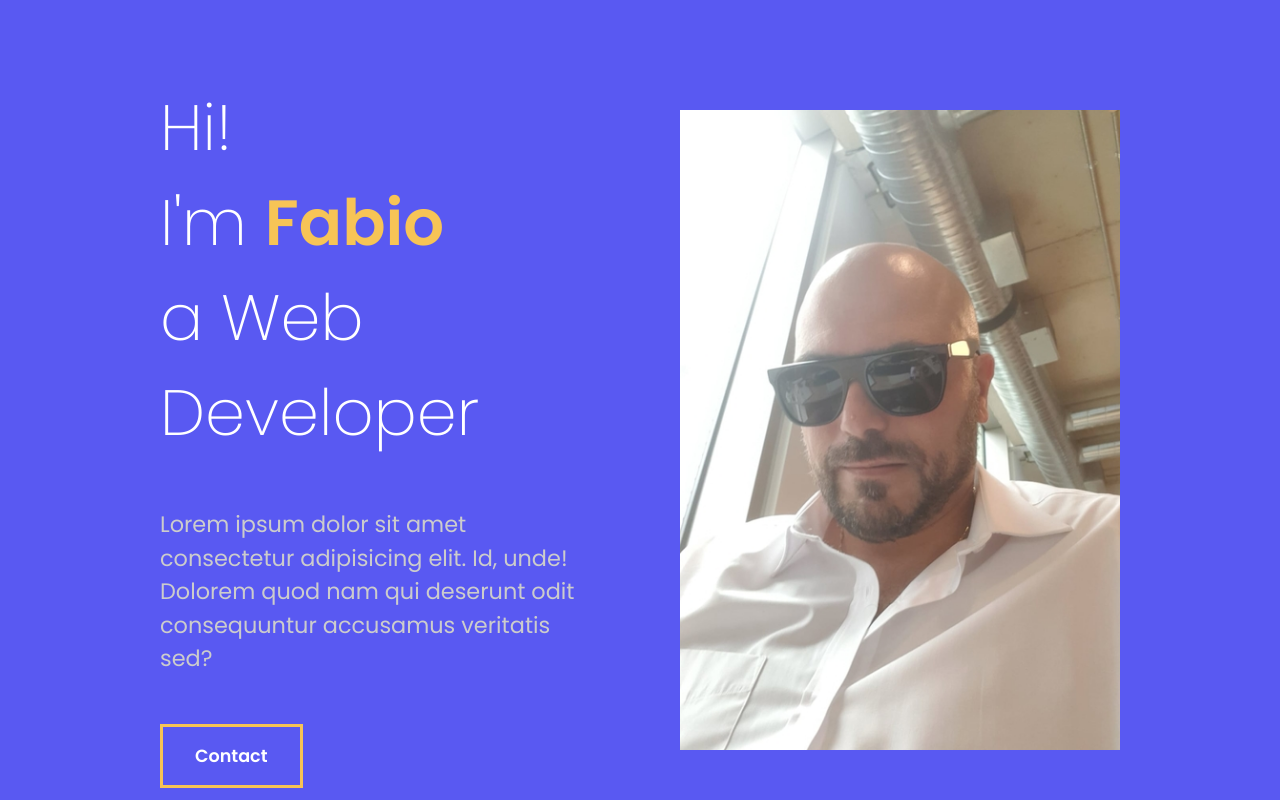
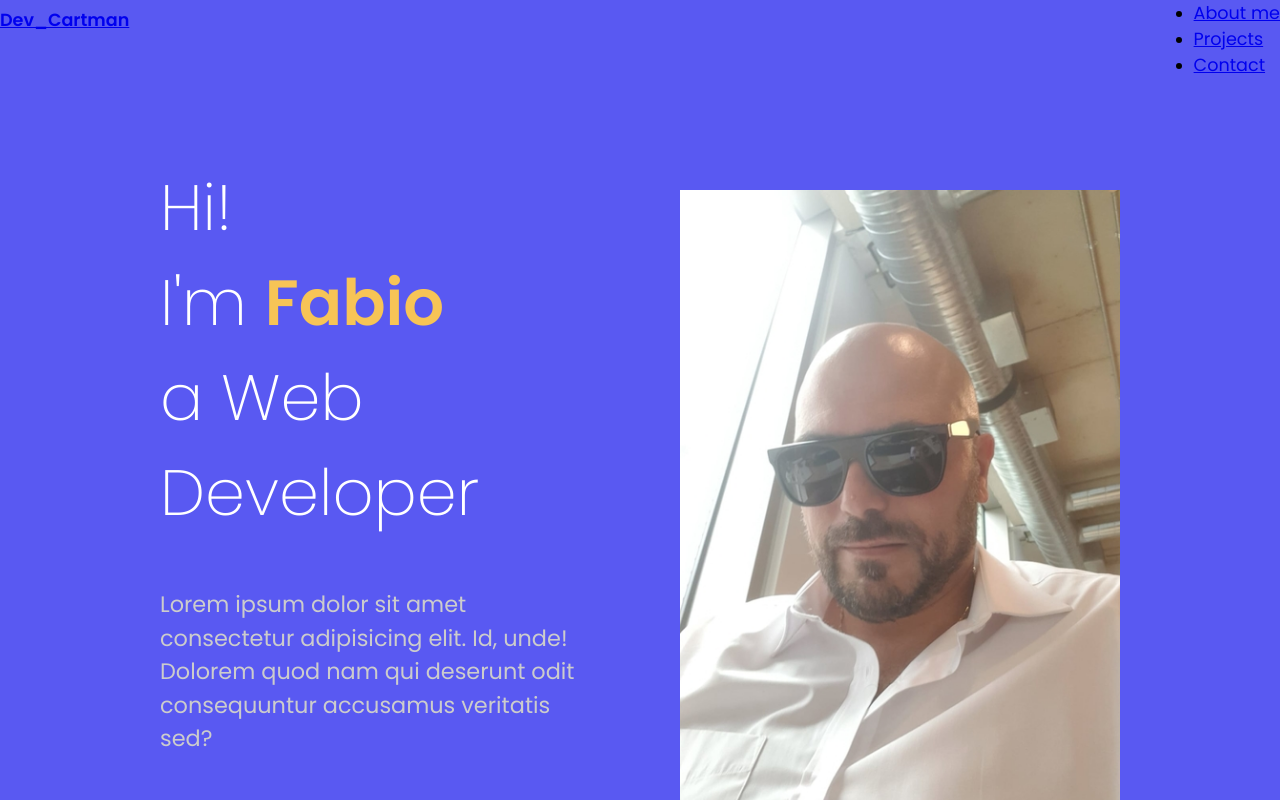
Before and after one commit to cartman1978/myportfolio, a React (Create React App) app: page / in a window 1280 px wide. Shown: the top 800 px of the page. Built offline with nearby package versions, Linux system fonts and the light colour scheme.

Commit message:
added Nav component

```diff
--- a/src/App.js
+++ b/src/App.js
@@ -3,11 +3,13 @@ import React from "react";
 import GlobalStyle from "./components/GlobalStyle";
 // Import Pages
 import AboutMe from "./pages/AboutMe";
+import Nav from "./components/Nav";
 
 function App() {
   return (
     <div className="App">
       <GlobalStyle />
+      <Nav />
       <AboutMe />
     </div>
   );
--- /dev/null
+++ b/src/components/Nav.js
@@ -0,0 +1,30 @@
+import React from 'react';
+import styled from 'styled-components';
+
+const Nav = () => {
+    return (
+        <StyledNav>
+            <h1><a href="#">Dev_Cartman</a></h1>
+            <ul>
+                <li>
+                    <a href="#">About me</a>
+                </li>
+                <li>
+                    <a href="#">Projects</a>
+                </li>
+                <li>
+                    <a href="#">Contact</a>
+                </li>
+            </ul>
+        </StyledNav>
+    )
+};
+
+const StyledNav = styled.nav`
+    min-height: 10vh;
+    display: flex;
+    margin: auto;
+    justify-content: space-between;
+`;
+
+export default Nav;
```
